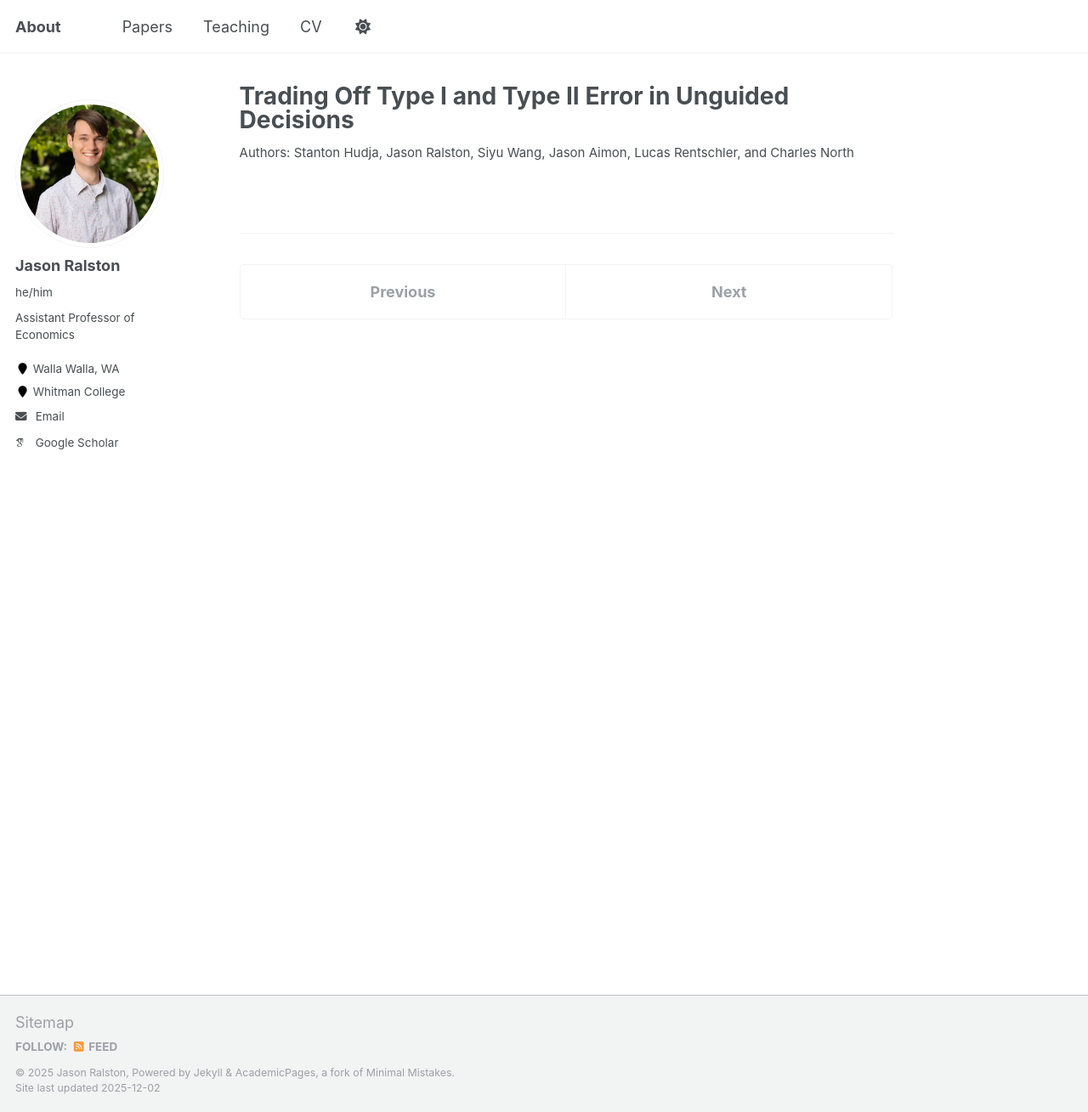
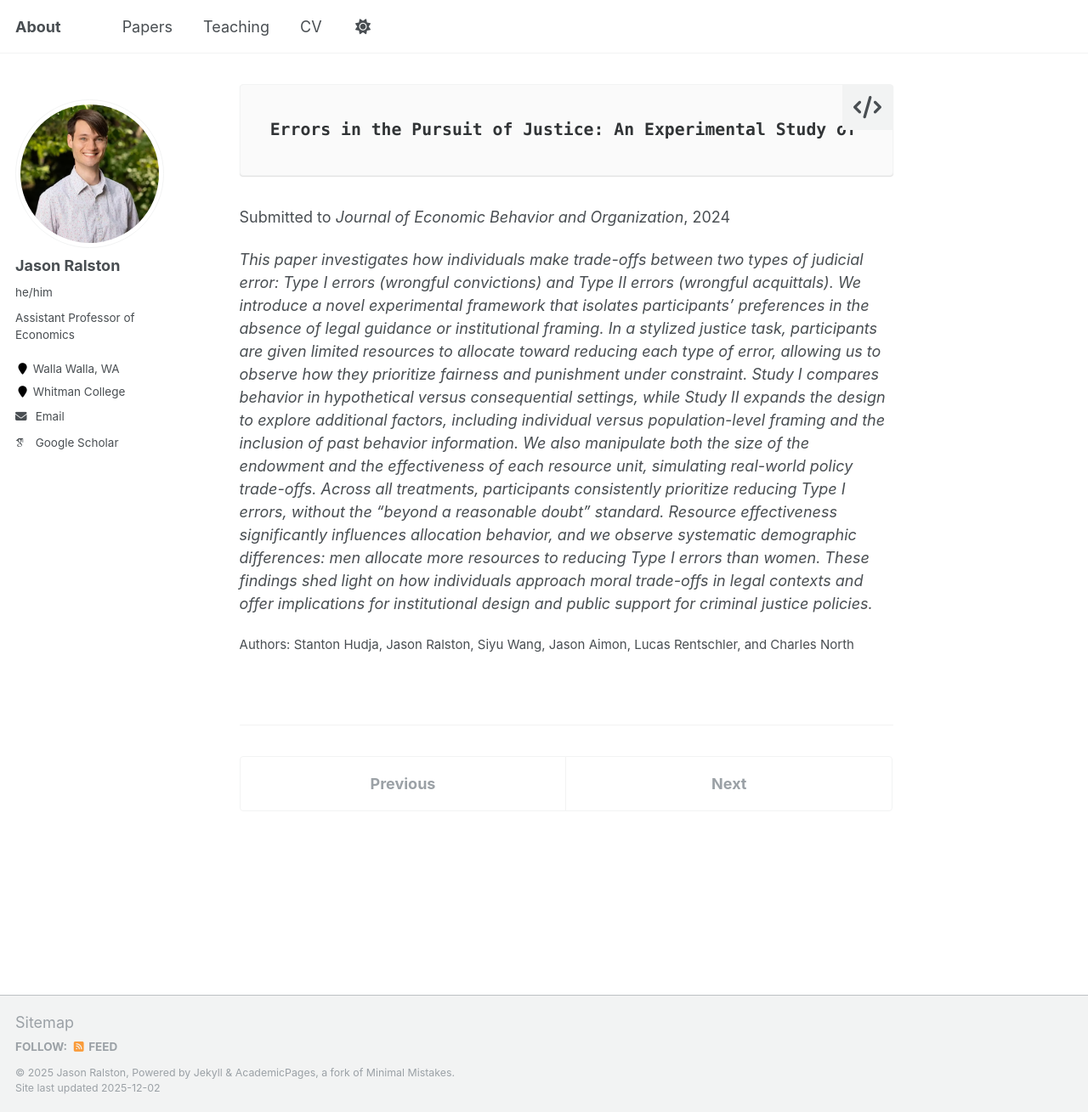
Before and after one commit to jasonralston/jasonralston.github.io, a Jekyll site: the page built from _publications/T1T2.md, in a window 1280 px wide and 1309 px high. Shown: the whole window at 85% size. Built offline with Jekyll 4.4.1, drawn with Linux system fonts in a browser that asks for light colours; some web fonts are replaced.

Commit message:
Update T1T2.md

```diff
--- a/_publications/T1T2.md
+++ b/_publications/T1T2.md
@@ -1,11 +1,11 @@
 ---
-title: "Trading Off Type I and Type II Error in Unguided Decisions"
+title: "	Errors in the Pursuit of Justice: An Experimental Study of Type I and Type II Trade-offs"
 collection: publications
 permalink: /publication/T1T2
-excerpt:
+excerpt: "This paper investigates how individuals make trade-offs between two types of judicial error: Type I errors (wrongful convictions) and Type II errors (wrongful acquittals). We introduce a novel experimental framework that isolates participants’ preferences in the absence of legal guidance or institutional framing. In a stylized justice task, participants are given limited resources to allocate toward reducing each type of error, allowing us to observe how they prioritize fairness and punishment under constraint. Study I compares behavior in hypothetical versus consequential settings, while Study II expands the design to explore additional factors, including individual versus population-level framing and the inclusion of past behavior information. We also manipulate both the size of the endowment and the effectiveness of each resource unit, simulating real-world policy trade-offs. Across all treatments, participants consistently prioritize reducing Type I errors, without the “beyond a reasonable doubt” standard. Resource effectiveness significantly influences allocation behavior, and we observe systematic demographic differences: men allocate more resources to reducing Type I errors than women. These findings shed light on how individuals approach moral trade-offs in legal contexts and offer implications for institutional design and public support for criminal justice policies."
 date: 2024-06-16
-venue:
+venue: Journal of Economic Behavior and Organization
 paperurl:
 citation: Stanton Hudja, Jason Ralston, Siyu Wang, Jason Aimon, Lucas Rentschler, and Charles North
-status: wip
+status: submitted
 ---
```
